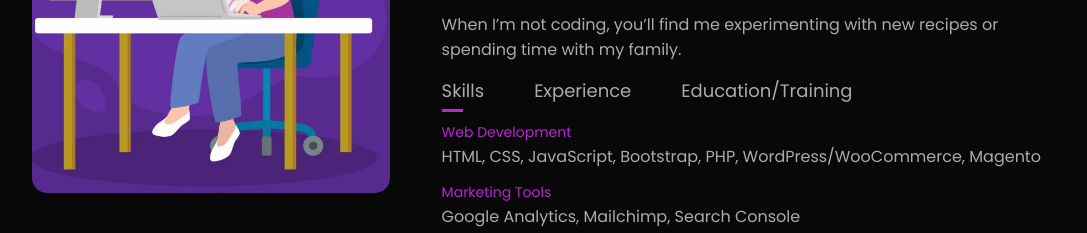
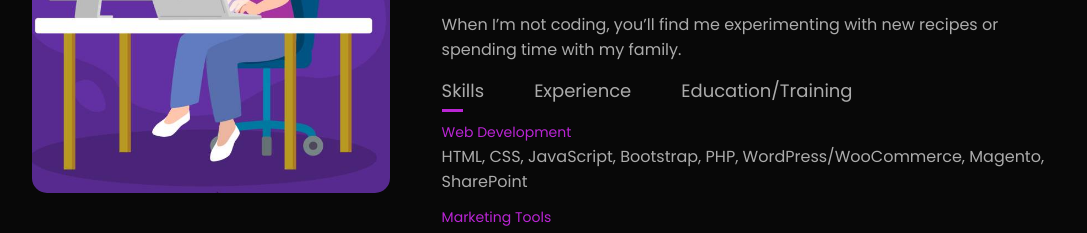
Before and after one commit to ManishaSinghDev/portfolio, a plain HTML site: page index.html in a window 1280 px wide. Shown: the part 1138-1371 px from the top of the page, without its empty margins (96-1183 px from the left). Drawn offline with Linux system fonts and the light colour scheme; files whose address does not match are found by name.

Commit message:
Update index.html

```diff
--- a/index.html
+++ b/index.html
@@ -52,7 +52,7 @@
                 <div class="tab-contents active-tab" id="skills">
                     <ul>
 
-                        <li><span>Web Development</span><br>HTML, CSS, JavaScript, Bootstrap, PHP, WordPress/WooCommerce, Magento</li>
+                        <li><span>Web Development</span><br>HTML, CSS, JavaScript, Bootstrap, PHP, WordPress/WooCommerce, Magento, SharePoint</li>
                         <li><span>Marketing Tools</span><br>Google Analytics, Mailchimp, Search Console </li>
                         <li><span>Design/Media</span><br>Dreamweaver, Adobe Photoshop, InDesign</li>
                     </ul>
```
